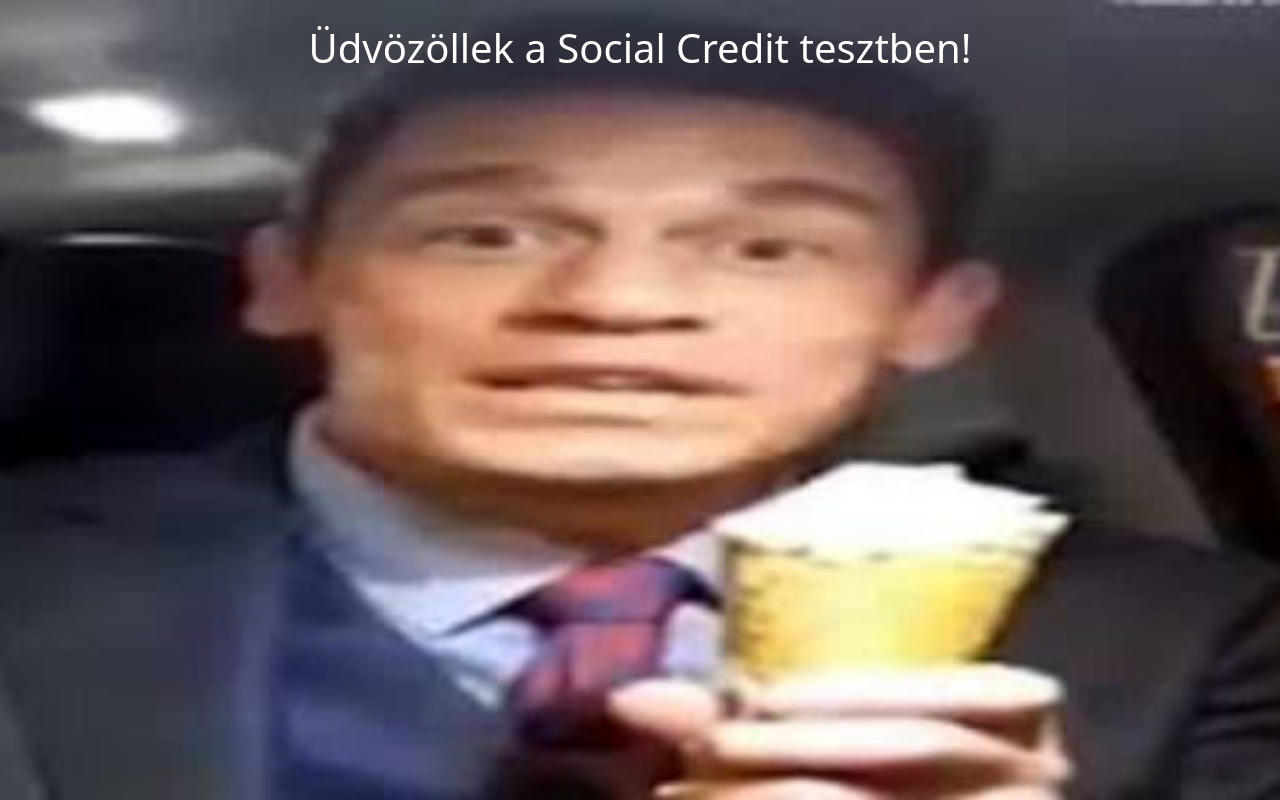
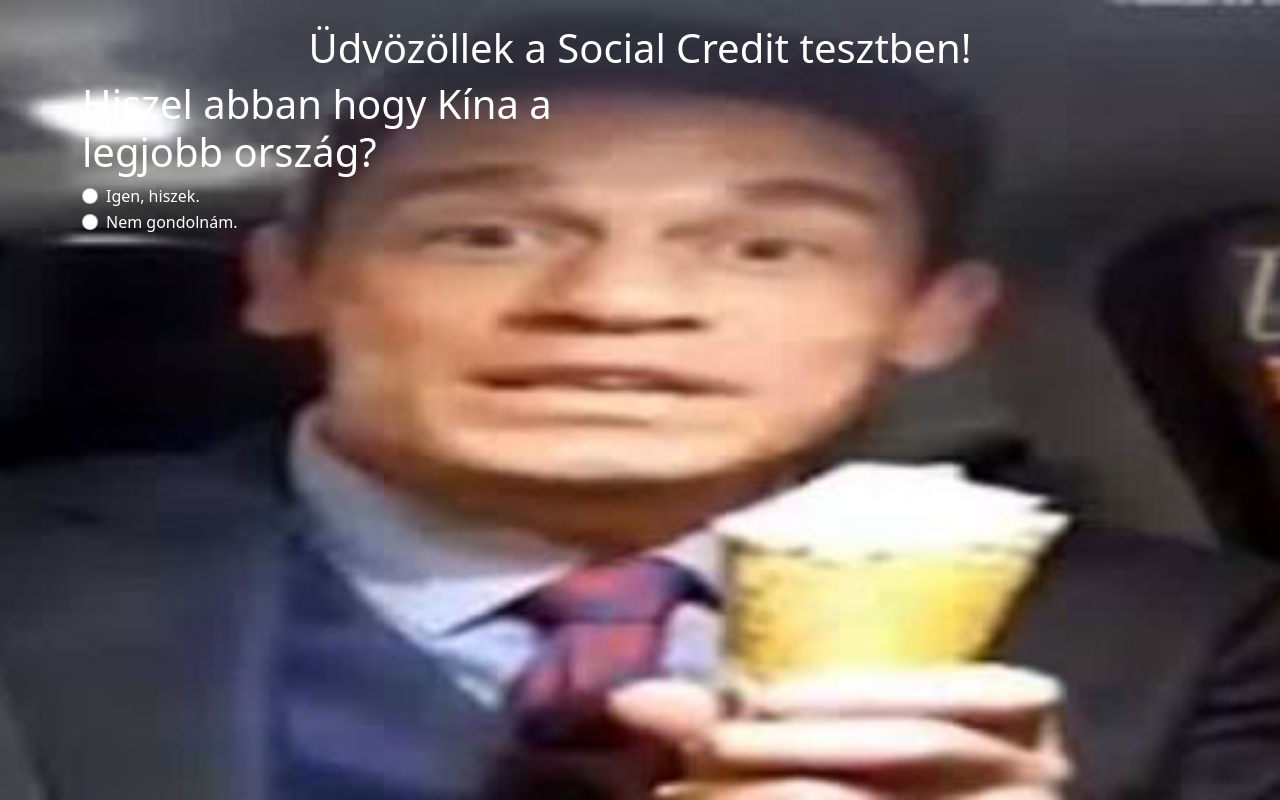
Before and after one commit to sivingermiklos/kerdoiv, a plain HTML site: page index.html in a window 1280 px wide. Drawn offline with nearby package versions, Linux system fonts and the light colour scheme.

Commit message:
1. kérdés

```diff
--- a/index.html
+++ b/index.html
@@ -19,14 +19,27 @@
             <h1 class="text-center mt-4">Üdvözöllek a Social Credit tesztben!</h1>
 
             <div class="row">
+                <form>
+                    <div class="col-12 col-lg-6">
+                        <h1>Hiszel abban hogy Kína a legjobb ország?</h1>
+                        <div class="form-check">
+                            <input class="form-check-input" type="radio" name="flexRadioDefault" id="flexRadioDefault1">
+                            <label class="form-check-label" for="flexRadioDefault1">
+                              Igen, hiszek.
+                            </label>
+                          </div>
+                          <div class="form-check">
+                            <input class="form-check-input" type="radio" name="flexRadioDefault" id="flexRadioDefault2">
+                            <label class="form-check-label" for="flexRadioDefault2">
+                              Nem gondolnám.
+                            </label>
+                          </div>
+                    </div>
 
-                <div class="col-12 col-lg-6">
+                    <div class="col-12 col-lg-6">
 
-                </div>
-
-                <div class="col-12 col-lg-6">
-
-                </div>
+                    </div>
+                </form>
             </div>
         </div>
     </body>
```
